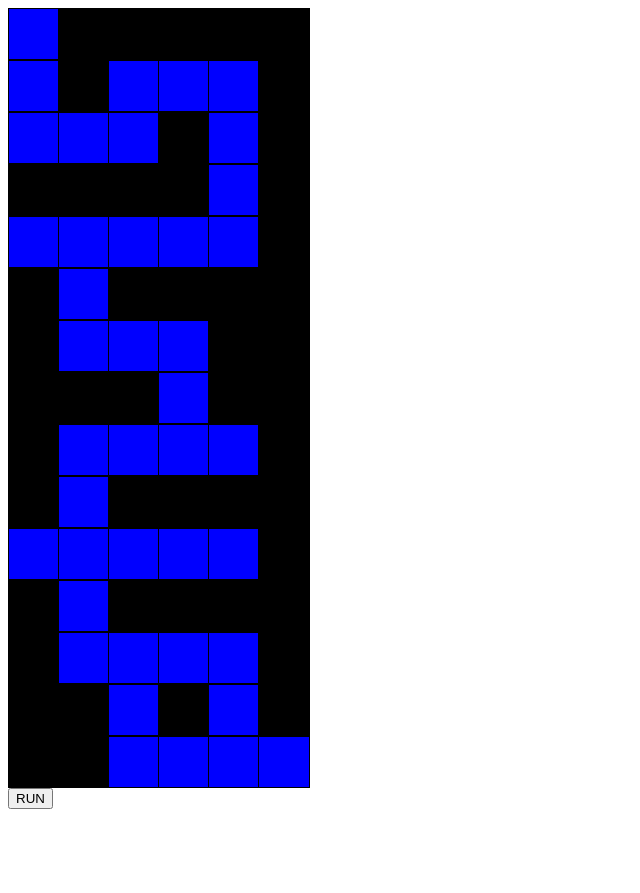
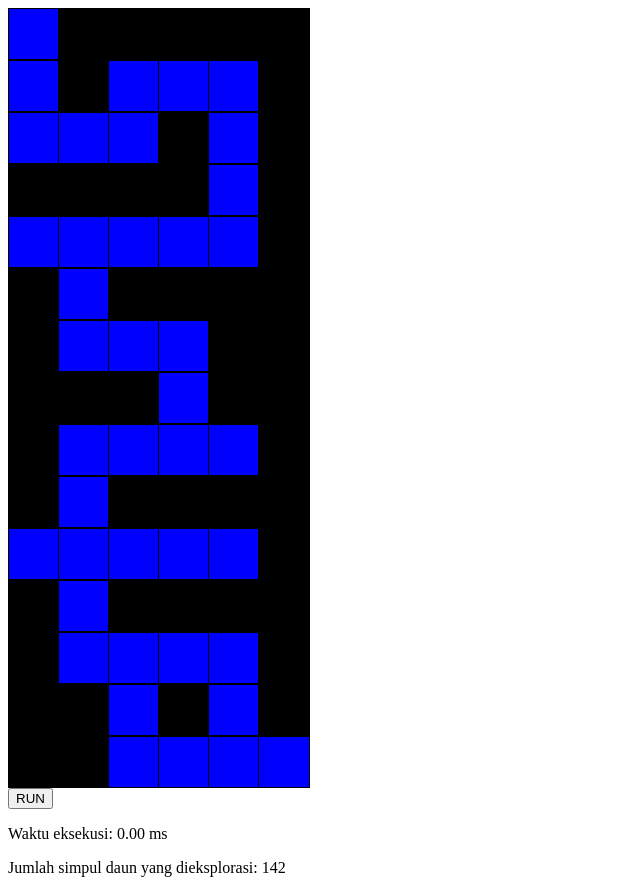
Before and after one commit to kevinirawand/Labirin-with-BnB-And-Backtracking, a plain HTML site: page bruteforce/index.html in a window 1280 px wide. Both pictures are taken after a click on the button "RUN". Shown: the whole page, without its empty margins (0-640 px from the left). Before the commit the page ends 817 px from the top, so only its background shows below. Drawn offline with Linux system fonts and the light colour scheme.

Commit message:
add result info

```diff
--- a/bruteforce/index.html
+++ b/bruteforce/index.html
@@ -10,6 +10,8 @@
 		<div id="maps-container"></div>
 		<button id="run-btn">RUN</button>
 
+		<div id="result-info"></div>
+
 		<script src="script.js"></script>
 	</body>
 </html>
--- a/bruteforce/script.js
+++ b/bruteforce/script.js
@@ -5,6 +5,7 @@ const DIR_COL_ACTION = [0, 1, 0, -1];
 
 let currentPath = "";
 const rightWays = [];
+let simpulDaunCount = 0;
 
 let maps = [
    [1, 0, 0, 0, 0, 0],
@@ -24,6 +25,24 @@ let maps = [
    [0, 0, 1, 1, 1, 1],
 ];
 
+// let maps = [
+//    [1, 0, 1, 0, 0, 0],
+//    [1, 0, 0, 1, 1, 0],
+//    [1, 1, 1, 0, 1, 0],
+//    [1, 0, 0, 0, 1, 0],
+//    [1, 1, 1, 1, 1, 0],
+//    [0, 0, 1, 0, 0, 0],
+//    [0, 1, 1, 1, 1, 0],
+//    [0, 0, 0, 1, 1, 0],
+//    [0, 1, 1, 1, 1, 0],
+//    [0, 1, 0, 0, 0, 0],
+//    [1, 1, 1, 1, 1, 0],
+//    [0, 0, 0, 1, 0, 0],
+//    [0, 0, 1, 1, 1, 0],
+//    [0, 0, 1, 0, 1, 0],
+//    [0, 0, 0, 1, 1, 1],
+// ];
+
 const MAPS_WIDTH = maps[0].length;
 const MAPS_HEIGHT = maps.length;
 
@@ -34,23 +53,31 @@ function isValidWay(row, col) {
 function findWay(row, col) {
    if (row === MAPS_HEIGHT - 1 && col === MAPS_WIDTH - 1) {
       rightWays.push(currentPath);
+      simpulDaunCount++;
       return true;
    }
 
    if (!isValidWay(row, col)) {
+      simpulDaunCount++;
       return false;
    }
 
    maps[row][col] = 0;
+   let isSimpulDaun = true;
 
    for (let i = 0; i < 4; i++) {
       const nextRow = row + DIR_ROW_ACTION[i];
       const nextCol = col + DIR_COL_ACTION[i];
       currentPath += DIR_PRIORITY[i];
 
+      findWay(nextRow, nextCol);
       moveMouse(nextRow, nextCol);
-      findWay(nextRow, nextCol);
+      isSimpulDaun = false;
       currentPath = currentPath.slice(0, -1);
+   }
+
+   if (isSimpulDaun) {
+      simpulDaunCount++;
    }
 
    maps[row][col] = 1;
@@ -90,7 +117,6 @@ function moveMouse(row, col) {
    const y = row * cellHeight + cellHeight / 2;
 
    mouseElement.style.transform = `translate(${x}px, ${y}px)`;
-
    updateCellColor(row, col);
 }
 
@@ -121,11 +147,24 @@ document.addEventListener("DOMContentLoaded", () => {
 
    runBtn.addEventListener("click", () => {
       if (maps[0][0] !== 0 && maps[MAPS_HEIGHT - 1][MAPS_WIDTH - 1] !== 0) {
+         const startTime = performance.now();
+         simpulDaunCount = 0;
          findWay(0, 0);
-         if (rightWays.length > 0) {
-            rightWays.forEach(path => {
-               console.info(convertPath(path));
-            });
+         const endTime = performance.now();
+         const executionTime = (endTime - startTime).toFixed(2);
+
+         const resultInfoContainer = document.getElementById('result-info');
+
+         const execTimeEl = document.createElement("p");
+         execTimeEl.innerHTML = `Waktu eksekusi: ${executionTime} ms`;
+         const simpulDaunEl = document.createElement("p");
+         simpulDaunEl.innerHTML = `Jumlah simpul daun yang dieksplorasi: ${simpulDaunCount}`;
+
+         resultInfoContainer.appendChild(execTimeEl)
+         resultInfoContainer.appendChild(simpulDaunEl)
+         for (let i = 0; i < rightWays.length; i++) {
+            const rightWaysEl = document.createElement("p");
+            rightWaysEl.innerHTML = `${i + 1}. ${convertPath(rightWays[i])}`;
          }
       } else {
          console.error("Format maps tidak valid");
```
Also changed, not shown: backtracking/index.html (+2 -0 lines), backtracking/script.js (+23 -2 lines), labirin.js (+18 -5 lines).
